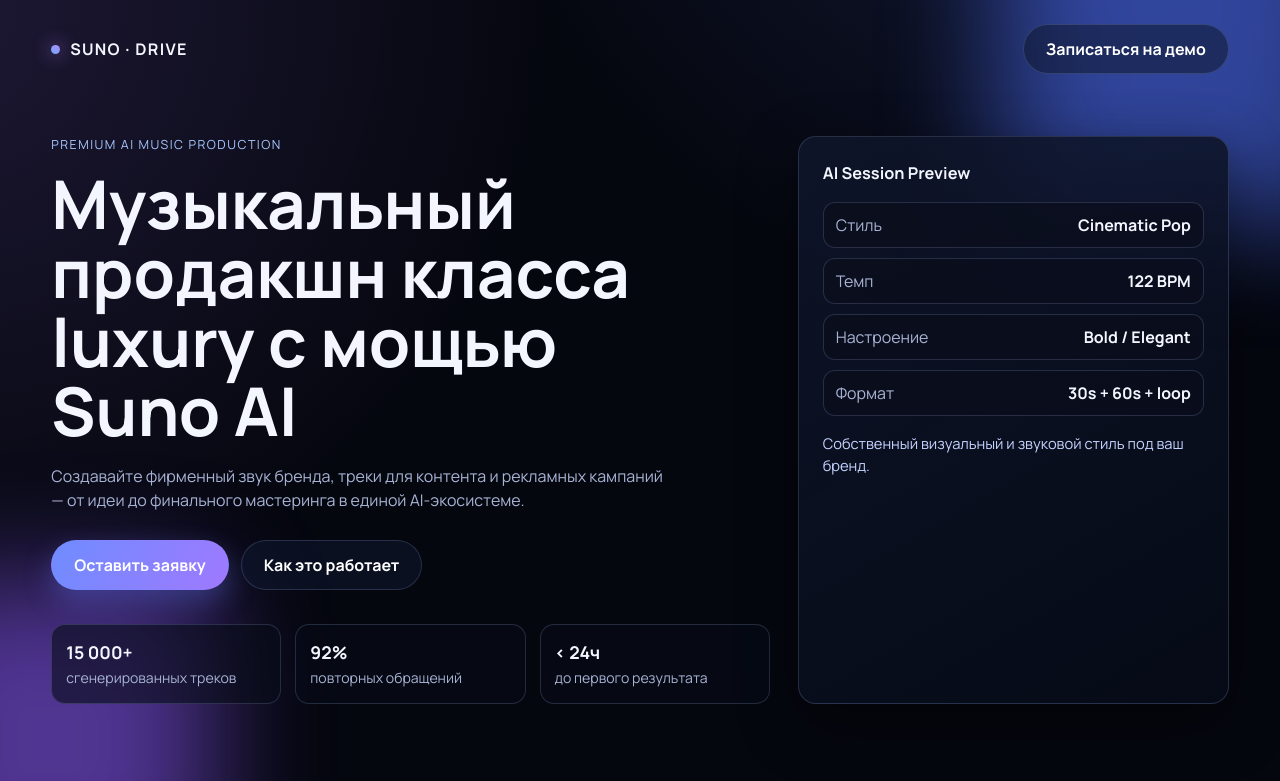
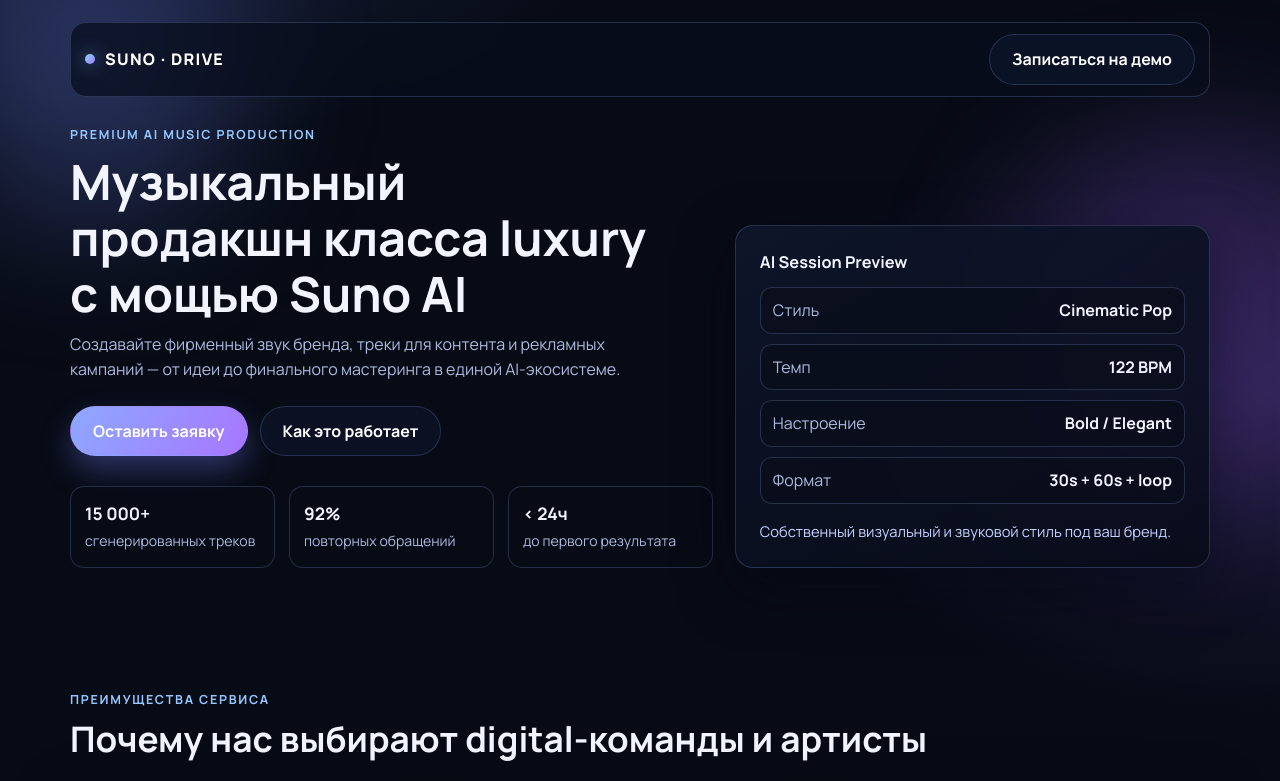
Before and after one commit to Rumans-One/TZ-music-, a plain HTML site: page frontend/index.html in a window 1280 px wide. Shown: the top 781 px of the page. Drawn offline with Linux system fonts and the light colour scheme.

Commit message:
Update styles.css

```diff
--- a/frontend/styles.css
+++ b/frontend/styles.css
@@ -1,146 +1,171 @@
 :root {
-  --bg: #05070f;
-  --bg-soft: #0a0f1f;
-  --card: rgba(14, 20, 39, 0.78);
-  --line: rgba(173, 196, 255, 0.18);
-  --text: #f4f6ff;
-  --muted: #a8b3d4;
-  --accent: #6ea8fe;
-  --accent-2: #b18cff;
-  --success: #86efac;
-  --danger: #fca5a5;
+  --bg: #070b15;
+  --panel: #0f162b;
+  --panel-2: #0a1222;
+  --line: rgba(157, 181, 255, 0.2);
+  --line-strong: rgba(168, 140, 255, 0.35);
+  --text: #f2f5ff;
+  --muted: #aebade;
+  --brand: #8ea8ff;
+  --brand-2: #a776ff;
+  --success: #56e39f;
+  --danger: #ff6f8f;
   --radius: 18px;
-  --shadow: 0 20px 60px rgba(0, 0, 0, 0.45);
-  font-family: 'SunoDrive', 'Manrope', system-ui, -apple-system, Segoe UI, sans-serif;
-}
-
-@font-face {
-  font-family: 'SunoDrive';
-  src: local('Manrope'), local('Inter');
-  font-weight: 400 800;
+  --shadow: 0 20px 55px rgba(4, 8, 20, 0.5);
 }
 
 * { box-sizing: border-box; }
-html, body { margin: 0; padding: 0; }
+
+html {
+  scroll-behavior: smooth;
+}
+
 body {
+  margin: 0;
+  min-height: 100vh;
+  font-family: 'SunoDrive', 'Manrope', system-ui, -apple-system, Segoe UI, Roboto, sans-serif;
   background:
-    radial-gradient(90vw 90vw at 85% -10%, rgba(91, 120, 255, 0.18), transparent 55%),
-    radial-gradient(80vw 80vw at -5% 0%, rgba(163, 117, 255, 0.16), transparent 60%),
+    radial-gradient(1100px 700px at 5% -10%, rgba(114, 139, 255, 0.28), transparent 60%),
+    radial-gradient(900px 580px at 100% 15%, rgba(146, 98, 255, 0.18), transparent 55%),
     var(--bg);
   color: var(--text);
-  line-height: 1.5;
-  min-height: 100vh;
+  line-height: 1.55;
 }
 
 .bg-orb {
   position: fixed;
-  filter: blur(58px);
+  border-radius: 999px;
+  filter: blur(70px);
+  pointer-events: none;
   z-index: -1;
-  opacity: 0.55;
-}
-.orb-1 {
-  width: 360px;
-  height: 360px;
-  background: #4f71ff;
-  top: -140px;
-  right: -80px;
-}
-.orb-2 {
-  width: 320px;
-  height: 320px;
-  background: #8f5bff;
-  bottom: -100px;
-  left: -110px;
 }
 
-.container { width: min(1180px, 92vw); margin: 0 auto; }
-.section { padding: clamp(64px, 8vw, 104px) 0; }
+.orb-1 {
+  width: 300px;
+  height: 300px;
+  top: -70px;
+  left: -60px;
+  background: rgba(115, 140, 255, 0.26);
+}
+
+.orb-2 {
+  width: 370px;
+  height: 370px;
+  right: -100px;
+  top: 130px;
+  background: rgba(162, 101, 255, 0.18);
+}
+
+.container {
+  width: min(1140px, calc(100% - 2.4rem));
+  margin-inline: auto;
+}
+
+.hero {
+  padding: 22px 0 52px;
+}
 
 .nav {
+  position: sticky;
+  top: 12px;
+  z-index: 20;
   display: flex;
   justify-content: space-between;
   align-items: center;
-  padding-top: 24px;
+  margin-bottom: 28px;
+  padding: 11px 14px;
+  border: 1px solid var(--line);
+  border-radius: 16px;
+  background: rgba(9, 14, 28, 0.75);
+  backdrop-filter: blur(8px);
 }
 
 .brand {
-  text-decoration: none;
-  color: var(--text);
   display: inline-flex;
   align-items: center;
   gap: 10px;
-  font-weight: 700;
-  letter-spacing: 0.08em;
+  font-weight: 800;
+  letter-spacing: .08em;
+  text-decoration: none;
+  color: #fff;
 }
 
 .brand-dot {
-  width: 9px;
-  height: 9px;
-  border-radius: 50%;
-  background: linear-gradient(45deg, var(--accent), var(--accent-2));
-  box-shadow: 0 0 18px rgba(177, 140, 255, 0.9);
-}
-
-.hero {
-  padding-bottom: 68px;
+  width: 10px;
+  height: 10px;
+  border-radius: 999px;
+  background: linear-gradient(135deg, #8ad6ff, #a178ff);
+  box-shadow: 0 0 18px rgba(123, 171, 255, 0.8);
 }
 
 .hero-content {
   display: grid;
-  grid-template-columns: 1.25fr 0.75fr;
-  gap: 28px;
-  align-items: stretch;
-  margin-top: clamp(34px, 6vw, 62px);
+  grid-template-columns: 1.15fr 0.85fr;
+  gap: 22px;
+  align-items: end;
 }
 
 .eyebrow {
-  color: #a7c8ff;
+  margin: 0 0 10px;
+  color: #95c8ff;
+  letter-spacing: .14em;
   text-transform: uppercase;
-  letter-spacing: 0.12em;
-  font-size: 0.78rem;
-  margin: 0 0 14px;
+  font-size: .78rem;
+  font-weight: 700;
+}
+
+h1,
+h2,
+h3 {
+  line-height: 1.15;
+  margin: 0 0 10px;
 }
 
 h1 {
-  font-size: clamp(2.2rem, 5.4vw, 4.2rem);
-  line-height: 1.03;
-  margin: 0 0 18px;
-  max-width: 14ch;
+  font-size: clamp(2rem, 3.8vw, 3.5rem);
+  max-width: 18ch;
 }
 
 h2 {
-  margin: 0;
-  font-size: clamp(1.7rem, 3.5vw, 2.8rem);
-  line-height: 1.1;
+  font-size: clamp(1.5rem, 3vw, 2.2rem);
 }
 
 .subtitle {
   color: var(--muted);
-  max-width: 64ch;
-  margin: 16px 0 0;
+  max-width: 62ch;
+  margin-top: 0;
 }
 
 .hero-actions {
   display: flex;
+  flex-wrap: wrap;
   gap: 12px;
-  flex-wrap: wrap;
-  margin-top: 28px;
+  margin-top: 24px;
 }
 
 .btn {
   border: 1px solid transparent;
   border-radius: 999px;
-  background: linear-gradient(120deg, #6f8cff, #9f79ff);
+  background: linear-gradient(120deg, var(--brand), var(--brand-2));
   color: #fff;
   text-decoration: none;
   font-weight: 700;
   padding: 12px 22px;
   cursor: pointer;
-  transition: transform .18s ease, box-shadow .18s ease, border-color .18s ease;
-  box-shadow: 0 12px 28px rgba(104, 119, 255, 0.35);
+  transition: transform .18s ease, box-shadow .18s ease, filter .18s ease, border-color .18s ease;
+  box-shadow: 0 14px 30px rgba(117, 127, 255, 0.34);
 }
 
-.btn:hover { transform: translateY(-1px); }
+.btn:hover {
+  transform: translateY(-1px);
+  filter: brightness(1.05);
+}
+
+.btn:focus-visible,
+.brand:focus-visible {
+  outline: 2px solid rgba(147, 197, 255, 0.85);
+  outline-offset: 2px;
+}
 
 .btn-ghost {
   background: rgba(16, 24, 49, 0.55);
@@ -149,14 +174,14 @@
 }
 
 .hero-metrics {
-  margin-top: 34px;
+  margin-top: 30px;
   display: grid;
   grid-template-columns: repeat(3, minmax(0, 1fr));
   gap: 14px;
 }
 
 .hero-metrics div {
-  background: rgba(8, 12, 24, 0.6);
+  background: rgba(8, 12, 24, 0.62);
   border: 1px solid var(--line);
   border-radius: 14px;
   padding: 14px;
@@ -164,7 +189,7 @@
 
 .hero-metrics strong {
   display: block;
-  font-size: 1.1rem;
+  font-size: 1.08rem;
 }
 
 .hero-metrics span {
@@ -174,7 +199,7 @@
 
 .hero-panel,
 .card {
-  background: linear-gradient(150deg, rgba(15, 22, 43, 0.88), rgba(7, 11, 24, 0.84));
+  background: linear-gradient(150deg, rgba(15, 22, 43, 0.9), rgba(7, 11, 24, 0.86));
   border: 1px solid var(--line);
   border-radius: var(--radius);
   box-shadow: var(--shadow);
@@ -184,31 +209,71 @@
   padding: 24px;
 }
 
-.panel-title { margin-top: 0; font-size: 1.02rem; font-weight: 700; }
-.hero-panel ul { list-style: none; margin: 12px 0 0; padding: 0; display: grid; gap: 10px; }
+.panel-title {
+  margin: 0;
+  font-size: 1.02rem;
+  font-weight: 700;
+}
+
+.hero-panel ul {
+  list-style: none;
+  margin: 12px 0 0;
+  padding: 0;
+  display: grid;
+  gap: 10px;
+}
+
 .hero-panel li {
   display: flex;
   justify-content: space-between;
+  gap: 10px;
   padding: 10px 12px;
   border: 1px solid var(--line);
   border-radius: 12px;
-  background: rgba(10, 14, 28, 0.7);
+  background: rgba(10, 14, 28, 0.74);
 }
+
 .hero-panel span { color: var(--muted); }
 .panel-note { margin: 16px 0 0; color: #c5d3ff; font-size: 0.92rem; }
 
-.section-head { margin-bottom: 26px; }
+.section {
+  padding: 70px 0;
+}
+
+.section-head {
+  margin-bottom: 24px;
+}
+
 .grid { display: grid; gap: 18px; }
 .grid-3 { grid-template-columns: repeat(3, minmax(0, 1fr)); }
 .grid-2 { grid-template-columns: repeat(2, minmax(0, 1fr)); }
 
-.card { padding: 22px; }
+.card {
+  padding: 22px;
+}
+
+.feature-card,
+.step-card,
+.review-card {
+  transition: transform .2s ease, border-color .2s ease;
+}
+
+.feature-card:hover,
+.step-card:hover,
+.review-card:hover {
+  transform: translateY(-2px);
+  border-color: var(--line-strong);
+}
+
 .feature-card p,
 .step-card p,
-.review-card p { color: var(--muted); margin-bottom: 0; }
+.review-card p {
+  color: var(--muted);
+  margin-bottom: 0;
+}
 
 .section-contrast {
-  background: linear-gradient(180deg, rgba(8, 12, 26, 0.9), rgba(6, 9, 18, 0.9));
+  background: linear-gradient(180deg, rgba(8, 12, 26, 0.92), rgba(6, 9, 18, 0.92));
   border-top: 1px solid rgba(177, 140, 255, 0.16);
   border-bottom: 1px solid rgba(177, 140, 255, 0.16);
 }
@@ -243,10 +308,6 @@
   align-items: start;
 }
 
-form {
-  display: block;
-}
-
 label {
   display: flex;
   flex-direction: column;
@@ -256,6 +317,7 @@
 }
 
 input,
+select,
 textarea {
   border: 1px solid #31416d;
   border-radius: 12px;
@@ -266,20 +328,59 @@
   transition: border-color .18s ease, box-shadow .18s ease;
 }
 
+select {
+  appearance: none;
+  -webkit-appearance: none;
+  -moz-appearance: none;
+  background-image:
+    linear-gradient(45deg, transparent 50%, #9ab1ff 50%),
+    linear-gradient(135deg, #9ab1ff 50%, transparent 50%);
+  background-position:
+    calc(100% - 18px) calc(50% - 2px),
+    calc(100% - 12px) calc(50% - 2px);
+  background-size: 6px 6px, 6px 6px;
+  background-repeat: no-repeat;
+  padding-right: 36px;
+}
+
 input::placeholder,
-textarea::placeholder { color: #7282b0; }
+textarea::placeholder {
+  color: #7282b0;
+}
 
 input:focus,
+select:focus,
 textarea:focus {
   outline: none;
   border-color: #8ca4ff;
   box-shadow: 0 0 0 3px rgba(102, 153, 255, 0.16);
 }
 
-.error { min-height: 18px; color: var(--danger); font-size: 0.85rem; }
-.status { min-height: 24px; margin-bottom: 0; font-weight: 600; }
+input[aria-invalid='true'],
+select[aria-invalid='true'],
+textarea[aria-invalid='true'] {
+  border-color: rgba(255, 111, 143, 0.85);
+}
+
+.error {
+  min-height: 18px;
+  color: var(--danger);
+  font-size: 0.85rem;
+}
+
+.status {
+  min-height: 24px;
+  margin-bottom: 0;
+  font-weight: 600;
+}
+
 .status.success { color: var(--success); }
 .status.fail { color: var(--danger); }
+
+button[disabled] {
+  opacity: .8;
+  cursor: wait;
+}
 
 @media (max-width: 980px) {
   .hero-content,
@@ -287,7 +388,9 @@
     grid-template-columns: 1fr;
   }
 
-  h1 { max-width: 18ch; }
+  .nav {
+    position: static;
+  }
 }
 
 @media (max-width: 760px) {
@@ -298,11 +401,27 @@
   }
 
   .nav {
-    gap: 10px;
     align-items: flex-start;
     flex-direction: column;
+    gap: 10px;
   }
 
-  .btn { width: 100%; text-align: center; }
-  .hero-actions .btn { width: auto; }
+  .btn {
+    width: 100%;
+    text-align: center;
+  }
+
+  .hero-actions .btn {
+    width: auto;
+  }
 }
+
+@media (prefers-reduced-motion: reduce) {
+  *,
+  *::before,
+  *::after {
+    animation: none !important;
+    transition: none !important;
+    scroll-behavior: auto !important;
+  }
+}
```
